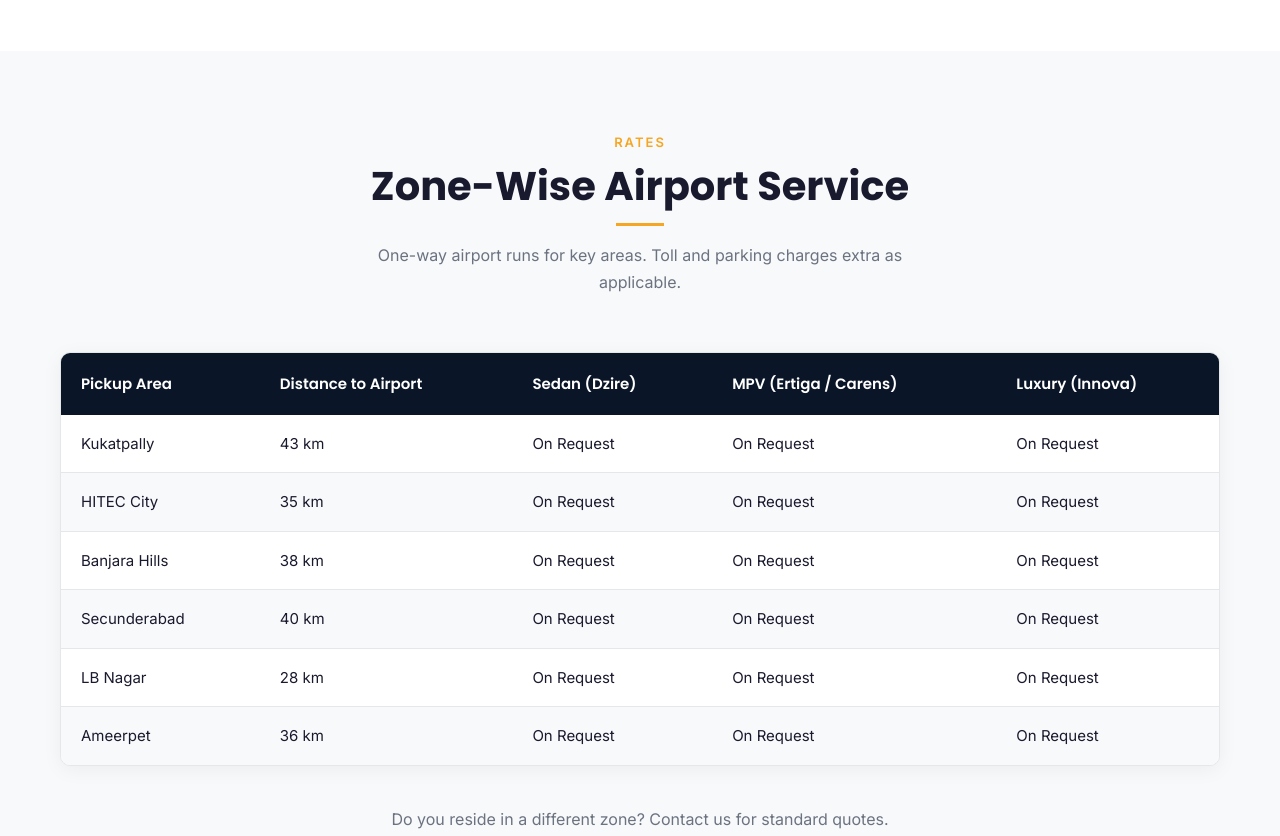
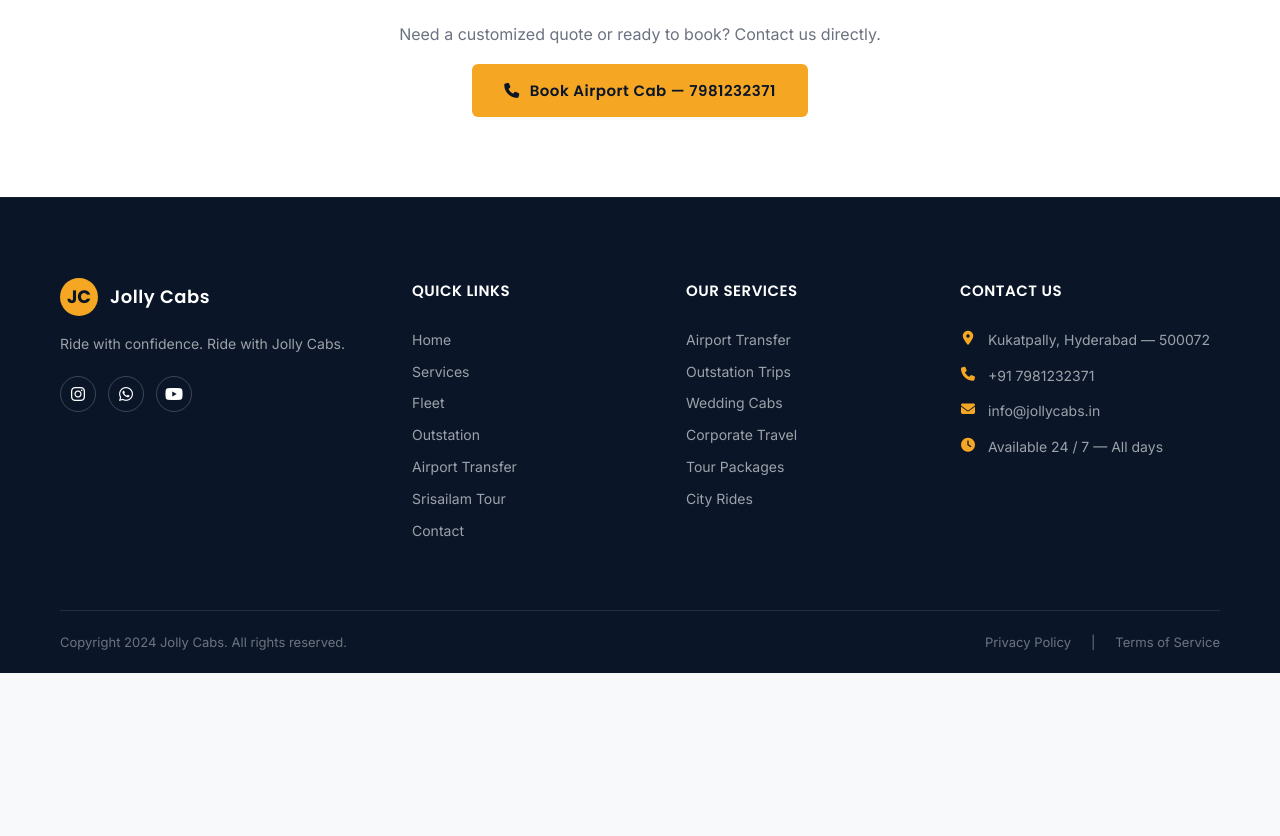
Before and after one commit to bharathkpd/jollycabs-project, a plain HTML site: page airport.html in a window 1280 px wide. Shown: the part 1040-1876 px from the top of the page. After the commit the page ends 1713 px from the top, so only its background shows below. Drawn offline with nearby package versions, Linux system fonts and the light colour scheme.

Commit message:
Remove pricing tables from airport and outstation pages, moving CTA buttons to section endings

```diff
--- a/airport.html
+++ b/airport.html
@@ -135,80 +135,10 @@
           <p class="airport-feature-desc">Book at any hour. We operate on all days including public holidays and odd late-night timings.</p>
         </div>
       </div>
-    </div>
-  </section>
-
-  <!-- Zone Fare Table Section -->
-  <section class="section-padding bg-light-section">
-    <div class="container">
-      <div class="section-header" data-aos="fade-up">
-        <span class="section-label">Rates</span>
-        <h2 class="section-title">Zone-Wise Airport Service</h2>
-        <div class="section-underline"></div>
-        <p class="section-subtext">One-way airport runs for key areas. Toll and parking charges extra as applicable.</p>
-      </div>
-
-      <div class="fare-table-container" data-aos="fade-up">
-        <table class="responsive-table">
-          <thead>
-            <tr>
-              <th>Pickup Area</th>
-              <th>Distance to Airport</th>
-              <th>Sedan (Dzire)</th>
-              <th>MPV (Ertiga / Carens)</th>
-              <th>Luxury (Innova)</th>
-            </tr>
-          </thead>
-          <tbody>
-            <tr>
-              <td>Kukatpally</td>
-              <td>43 km</td>
-              <td>On Request</td>
-              <td>On Request</td>
-              <td>On Request</td>
-            </tr>
-            <tr>
-              <td>HITEC City</td>
-              <td>35 km</td>
-              <td>On Request</td>
-              <td>On Request</td>
-              <td>On Request</td>
-            </tr>
-            <tr>
-              <td>Banjara Hills</td>
-              <td>38 km</td>
-              <td>On Request</td>
-              <td>On Request</td>
-              <td>On Request</td>
-            </tr>
-            <tr>
-              <td>Secunderabad</td>
-              <td>40 km</td>
-              <td>On Request</td>
-              <td>On Request</td>
-              <td>On Request</td>
-            </tr>
-            <tr>
-              <td>LB Nagar</td>
-              <td>28 km</td>
-              <td>On Request</td>
-              <td>On Request</td>
-              <td>On Request</td>
-            </tr>
-            <tr>
-              <td>Ameerpet</td>
-              <td>36 km</td>
-              <td>On Request</td>
-              <td>On Request</td>
-              <td>On Request</td>
-            </tr>
-          </tbody>
-        </table>
-      </div>
 
       <!-- Bottom CTA -->
-      <div class="airport-bottom-cta" data-aos="fade-up">
-        <p>Do you reside in a different zone? Contact us for standard quotes.</p>
+      <div class="airport-bottom-cta" data-aos="fade-up" style="margin-top: 50px;">
+        <p>Need a customized quote or ready to book? Contact us directly.</p>
         <a href="tel:+917981232371" class="btn btn-primary"><i class="fa-solid fa-phone"></i>Book Airport Cab — 7981232371</a>
       </div>
     </div>
```
Also changed, not shown: outstation.html (+1 -71 lines).
